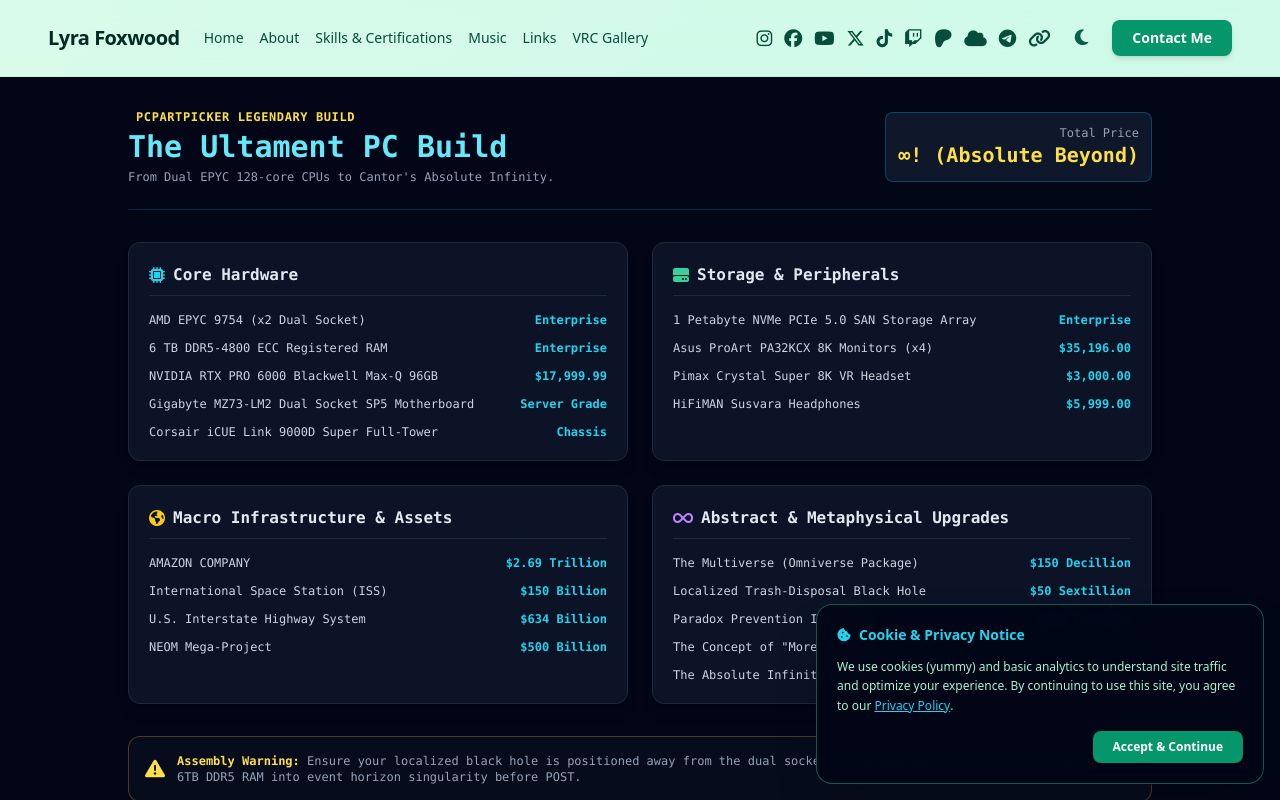
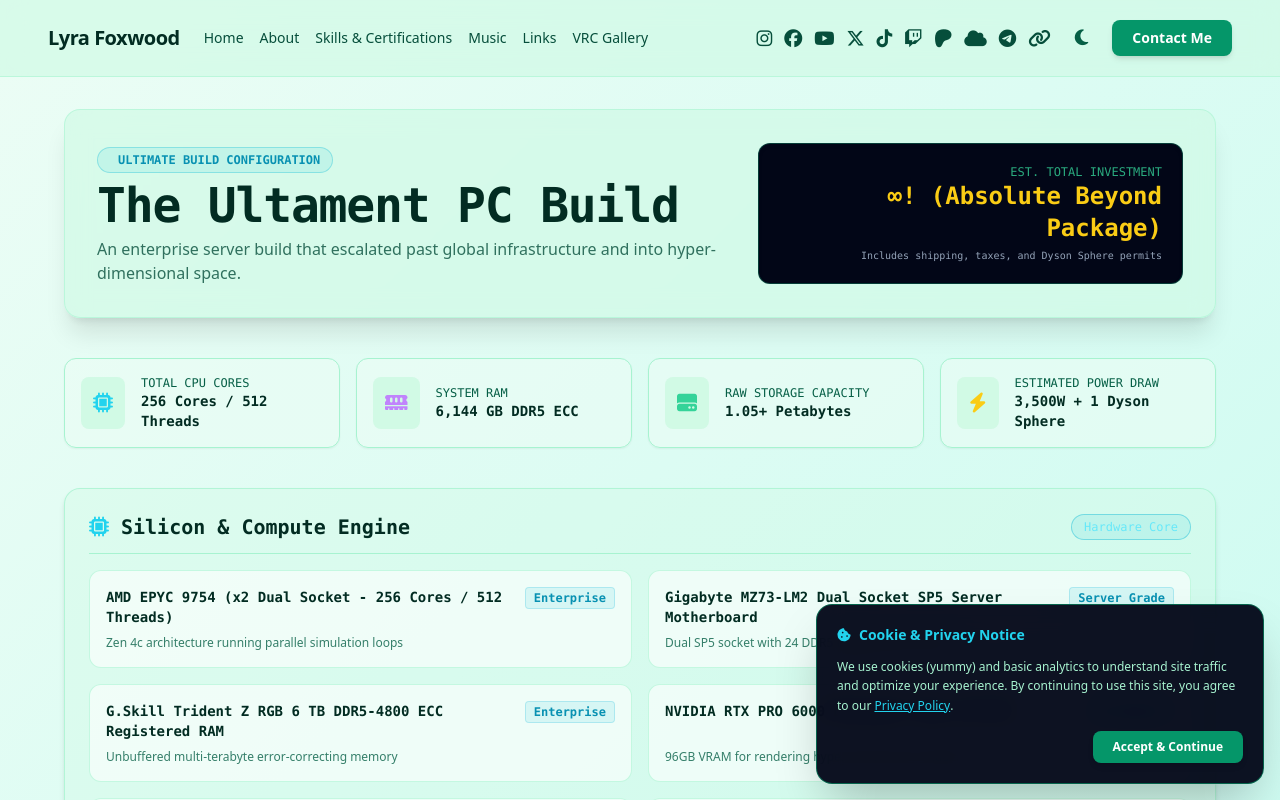
Before and after one commit to Lyra-Social-Group/lyrafoxwood, a Vue app: page /ultament-pc in a window 1280 px wide. Shown: the top 800 px of the page. Built offline with nearby package versions, Linux system fonts and the light colour scheme; no server answers.

Commit message:
modified:   src/views/UltamentPcView.vue

```diff
--- a/src/views/UltamentPcView.vue
+++ b/src/views/UltamentPcView.vue
@@ -4,112 +4,215 @@
 interface SpecCategory {
   title: string
   icon: string
-  items: { name: string; price: string; note?: string }[]
+  badgeText: string
+  badgeColor: string
+  items: { name: string; price: string; note: string }[]
 }
+
+const totalCost = '∞! (Absolute Beyond Package)'
 
 const specCategories = ref<SpecCategory[]>([
   {
-    title: 'Core Hardware',
+    title: 'Silicon & Compute Engine',
     icon: 'fa-solid fa-microchip text-cyan-400',
+    badgeText: 'Hardware Core',
+    badgeColor: 'border-cyan-500/40 text-cyan-300 bg-cyan-500/10',
     items: [
-      { name: 'AMD EPYC 9754 (x2 Dual Socket)', price: 'Enterprise' },
-      { name: '6 TB DDR5-4800 ECC Registered RAM', price: 'Enterprise' },
-      { name: 'NVIDIA RTX PRO 6000 Blackwell Max-Q 96GB', price: '$17,999.99' },
-      { name: 'Gigabyte MZ73-LM2 Dual Socket SP5 Motherboard', price: 'Server Grade' },
-      { name: 'Corsair iCUE Link 9000D Super Full-Tower', price: 'Chassis' }
+      { name: 'AMD EPYC 9754 (x2 Dual Socket - 256 Cores / 512 Threads)', price: 'Enterprise', note: 'Zen 4c architecture running parallel simulation loops' },
+      { name: 'Gigabyte MZ73-LM2 Dual Socket SP5 Server Motherboard', price: 'Server Grade', note: 'Dual SP5 socket with 24 DDR5 DIMM slots & PCIe 5.0' },
+      { name: 'G.Skill Trident Z RGB 6 TB DDR5-4800 ECC Registered RAM', price: 'Enterprise', note: 'Unbuffered multi-terabyte error-correcting memory' },
+      { name: 'NVIDIA RTX PRO 6000 Blackwell Max-Q 96 GB', price: '$17,999.99', note: '96GB VRAM for rendering hyper-dimensional shaders' },
+      { name: 'Asus ROG STRIX LC 360 RGB White Edition CPU Cooler', price: '$411.00', note: 'Custom modified block for planetary liquid nitrogen routing' },
+      { name: 'Thermal Grizzly Kryonaut Extreme (33.84g)', price: '$94.99', note: 'Applied across both EPYC heatspreaders' }
     ]
   },
   {
-    title: 'Storage & Peripherals',
-    icon: 'fa-solid fa-hard-drive text-emerald-400',
+    title: 'Storage Infrastructure & Cold Vaults',
+    icon: 'fa-solid fa-database text-emerald-400',
+    badgeText: 'Petabyte Array',
+    badgeColor: 'border-emerald-500/40 text-emerald-300 bg-emerald-500/10',
     items: [
-      { name: '1 Petabyte NVMe PCIe 5.0 SAN Storage Array', price: 'Enterprise' },
-      { name: 'Asus ProArt PA32KCX 8K Monitors (x4)', price: '$35,196.00' },
-      { name: 'Pimax Crystal Super 8K VR Headset', price: '$3,000.00' },
-      { name: 'HiFiMAN Susvara Headphones', price: '$5,999.00' }
+      { name: '1 Petabyte NVMe PCIe 5.0 SAN Storage Array', price: 'Enterprise', note: 'Direct Fiber Channel connection to local data center' },
+      { name: 'Kingston FURY Renegade G5 8 TB M.2 PCIe 5.0 NVMe SSD', price: '$2,955.93', note: 'Blazing fast boot drive for OS and real-time cache' },
+      { name: 'Samsung 990 Pro 2 TB M.2 PCIe 4.0 NVMe SSD', price: '$389.00', note: 'Dedicated scratch disk for video rendering' },
+      { name: 'Mushkin Source HC 16 TB 2.5" SSD (x3 Array)', price: '$48,372.90', note: 'High-density SATA array for local backup drops' },
+      { name: 'Apricorn Aegis Fortress L3 20 TB Hardware Encrypted SSD', price: '$14,199.00', note: 'FIPS 140-3 Level 3 hardware encrypted external vault' }
     ]
   },
   {
-    title: 'Macro Infrastructure & Assets',
-    icon: 'fa-solid fa-earth-americas text-yellow-400',
+    title: 'Peripherals, Visuals & Audio Matrix',
+    icon: 'fa-solid fa-desktop text-purple-400',
+    badgeText: 'Sensory Output',
+    badgeColor: 'border-purple-500/40 text-purple-300 bg-purple-500/10',
     items: [
-      { name: 'AMAZON COMPANY', price: '$2.69 Trillion' },
-      { name: 'International Space Station (ISS)', price: '$150 Billion' },
-      { name: 'U.S. Interstate Highway System', price: '$634 Billion' },
-      { name: 'NEOM Mega-Project', price: '$500 Billion' }
+      { name: 'Asus ProArt Display PA32KCX 32" 8K 60Hz Monitor (x4 Quad Quad Setup)', price: '$35,196.00', note: '32-inch 7680x4320 Mini-LED color accurate screens' },
+      { name: 'Pimax Crystal Super 8K Micro-OLED VR Headset', price: '$3,000.00', note: 'Micro-OLED panel clarity for ultra-immersive VRChat worlds' },
+      { name: 'HiFiMAN Susvara Planar Magnetic Headphones', price: '$5,999.00', note: 'Ultra-clear acoustic monitoring for audio mixing' },
+      { name: 'Edifier S3000MKII 256W Active Bookshelf Speakers', price: '$999.99', note: 'Planar diaphragm tweeters with wireless interconnect' },
+      { name: 'ASUS ROG Azoth Extreme 20th Edition Mechanical Keyboard', price: 'Custom', note: 'Full OLED touchscreen display and carbon fiber plate' },
+      { name: 'Finalmouse UltralightX Guardian Tiger', price: 'Custom', note: 'Ultralight carbon-composite wireless gaming mouse' },
+      { name: 'OBSBOT Tiny 3 4K AI-Powered Tracking Webcam', price: '$349.00', note: 'Auto-framing and PTZ control for live streams' }
     ]
   },
   {
-    title: 'Abstract & Metaphysical Upgrades',
-    icon: 'fa-solid fa-infinity text-purple-400',
+    title: 'Macro Physical & Planetary Infrastructure',
+    icon: 'fa-solid fa-earth-americas text-yellow-400',
+    badgeText: 'Global Assets',
+    badgeColor: 'border-yellow-500/40 text-yellow-300 bg-yellow-500/10',
     items: [
-      { name: 'The Multiverse (Omniverse Package)', price: '$150 Decillion' },
-      { name: 'Localized Trash-Disposal Black Hole', price: '$50 Sextillion' },
-      { name: 'Paradox Prevention Insurance', price: '$999 Trillion' },
-      { name: 'The Concept of "More" Itself', price: '∞' },
-      { name: 'The Absolute Infinity (Ω / Cantor)', price: '∞ × 2' }
+      { name: 'AMAZON COMPANY', price: '$2.69 Trillion', note: 'Acquired for same-day delivery on replacement components' },
+      { name: 'U.S. Interstate Highway System', price: '$634 Billion', note: 'Low-latency physical logistics cabling route' },
+      { name: 'NEOM Mega-Project', price: '$500 Billion', note: 'Dedicated cooling facility and solar farm region' },
+      { name: 'International Space Station (ISS)', price: '$150 Billion', note: 'Zero-gravity orbital heat sink testing platform' },
+      { name: 'USS Gerald R. Ford (CVN-78 Aircraft Carrier)', price: '$13.3 Billion', note: 'Mobile off-grid backup generator platform' }
+    ]
+  },
+  {
+    title: 'Cosmic & Metaphysical Upgrades',
+    icon: 'fa-solid fa-infinity text-cyan-300',
+    badgeText: 'Omnipresent Tier',
+    badgeColor: 'border-cyan-500/40 text-cyan-300 bg-cyan-500/10',
+    items: [
+      { name: 'The Multiverse (Omniverse Package)', price: '$150 Decillion', note: 'Multi-threaded reality rendering across parallel dimensions' },
+      { name: 'A Dyson Sphere Solar Engine', price: '$20 Septillion', note: 'Harnessing 100% of star energy output for power delivery' },
+      { name: 'Localized Stable Black Hole', price: '$50 Sextillion', note: 'Installed at chassis base for automated packaging disposal' },
+      { name: 'The Unifying Theory of Everything', price: '$444 Quinquagintillion', note: 'Patch release fix for quantum physics bugs' },
+      { name: 'The Absolute Infinity (Ω / Cantor Absolute)', price: '∞ × 2', note: 'Infinite computing headroom with 2x safety tolerance' }
     ]
   }
+])
+
+const buildMetrics = ref([
+  { label: 'Total CPU Cores', value: '256 Cores / 512 Threads', icon: 'fa-solid fa-microchip text-cyan-400' },
+  { label: 'System RAM', value: '6,144 GB DDR5 ECC', icon: 'fa-solid fa-memory text-purple-400' },
+  { label: 'Raw Storage Capacity', value: '1.05+ Petabytes', icon: 'fa-solid fa-hard-drive text-emerald-400' },
+  { label: 'Estimated Power Draw', value: '3,500W + 1 Dyson Sphere', icon: 'fa-solid fa-bolt text-yellow-400' }
+])
+
+const assemblyNotes = ref([
+  'Apply Thermal Grizzly paste evenly across both EPYC CPU heatspreaders. Do not apply liquid metal to abstract concepts.',
+  'Position the Localized Black Hole directly below the PSU shroud to clear cardboard boxes automatically.',
+  'Place one Fragile Sticker on the CORSAIR 9000D tempered glass, and another on the Titanium Fourth Wall.',
+  'If a blue screen occurs during boot, press the "Undo" Button for the Big Bang and return to the Pre-Existing Void.'
 ])
 </script>
 
 <template>
-  <main class="min-h-screen bg-slate-950 text-slate-100 p-4 sm:p-8 font-mono">
-    <div class="max-w-5xl mx-auto space-y-8">
+  <main class="min-h-screen bg-transparent text-emerald-950 dark:text-emerald-50 p-4 sm:p-8 font-sans transition-colors duration-300">
+    <div class="max-w-6xl mx-auto space-y-10">
 
-      <!-- Header -->
-      <header class="border-b border-cyan-500/20 pb-6 flex flex-col md:flex-row md:items-center justify-between gap-4">
-        <div>
-          <div class="flex items-center gap-2 text-xs text-yellow-300 font-bold uppercase tracking-wider mb-1">
-            <i class="fa-solid fa-sparkles"></i> PCPartPicker Legendary Build
+      <!-- Banner & Title -->
+      <header class="bg-emerald-100/70 dark:bg-slate-900/80 backdrop-blur-md border border-emerald-200/60 dark:border-emerald-900/60 rounded-2xl p-6 sm:p-8 shadow-xl">
+        <div class="flex flex-col lg:flex-row lg:items-center justify-between gap-6">
+          <div class="space-y-2">
+            <div class="inline-flex items-center gap-2 text-xs font-mono font-bold uppercase text-cyan-600 dark:text-cyan-400 bg-cyan-500/10 px-3 py-1 rounded-full border border-cyan-500/30">
+              <i class="fa-solid fa-sparkles text-yellow-400"></i> Ultimate Build Configuration
             </div>
-          <h1 class="text-3xl font-bold text-cyan-300">
+            <h1 class="text-3xl sm:text-5xl font-extrabold tracking-tight text-emerald-950 dark:text-emerald-300 font-mono">
               The Ultament PC Build
             </h1>
-          <p class="text-xs text-slate-400 mt-1">
-            From Dual EPYC 128-core CPUs to Cantor's Absolute Infinity.
+            <p class="text-sm sm:text-base text-emerald-900/80 dark:text-emerald-200/80 max-w-2xl">
+              An enterprise server build that escalated past global infrastructure and into hyper-dimensional space.
             </p>
           </div>
 
-        <div class="bg-slate-900 border border-cyan-500/30 p-3 rounded-lg text-right">
-          <span class="block text-xs text-slate-400">Total Price</span>
-          <span class="text-xl font-bold text-yellow-300">
-            ∞! (Absolute Beyond)
+          <div class="bg-slate-950 border border-emerald-500/30 p-5 rounded-xl text-left lg:text-right min-w-[240px] shadow-inner">
+            <span class="block text-xs font-mono text-emerald-400/80 uppercase">Est. Total Investment</span>
+            <span class="text-2xl font-mono font-extrabold text-yellow-400">
+              {{ totalCost }}
             </span>
+            <span class="block text-[10px] font-mono text-slate-400 mt-1">Includes shipping, taxes, and Dyson Sphere permits</span>
+          </div>
         </div>
       </header>
 
-      <!-- Spec Categories Grid -->
-      <section class="grid grid-cols-1 md:grid-cols-2 gap-6">
+      <!-- Key Metrics Overview Grid -->
+      <section class="grid grid-cols-1 sm:grid-cols-2 lg:grid-cols-4 gap-4">
+        <div
+          v-for="metric in buildMetrics"
+          :key="metric.label"
+          class="bg-emerald-50/60 dark:bg-slate-900/60 border border-emerald-200 dark:border-slate-800 rounded-xl p-4 flex items-center space-x-4 shadow-sm"
+        >
+          <div class="p-3 bg-emerald-100 dark:bg-slate-800 rounded-lg text-xl">
+            <i :class="metric.icon"></i>
+          </div>
+          <div>
+            <p class="text-xs font-mono text-emerald-800 dark:text-slate-400 uppercase">{{ metric.label }}</p>
+            <p class="text-sm font-mono font-bold text-emerald-950 dark:text-emerald-300">{{ metric.value }}</p>
+          </div>
+        </div>
+      </section>
+
+      <!-- Component Categories -->
+      <section class="space-y-6">
         <div
           v-for="cat in specCategories"
           :key="cat.title"
-          class="bg-slate-900/80 border border-slate-800 rounded-xl p-5 hover:border-cyan-500/40 transition-colors shadow-lg"
+          class="bg-emerald-100/40 dark:bg-slate-900/80 border border-emerald-200/80 dark:border-emerald-900/50 rounded-2xl p-6 shadow-md transition-colors"
         >
-          <h2 class="text-base font-bold text-slate-200 flex items-center gap-2 mb-4 border-b border-slate-800 pb-2">
+          <div class="flex items-center justify-between mb-4 border-b border-emerald-200 dark:border-emerald-900/50 pb-3">
+            <h2 class="text-lg sm:text-xl font-mono font-bold text-emerald-950 dark:text-emerald-200 flex items-center gap-3">
               <i :class="cat.icon"></i>
               {{ cat.title }}
             </h2>
+            <span :class="['text-xs font-mono px-3 py-1 rounded-full border', cat.badgeColor]">
+              {{ cat.badgeText }}
+            </span>
+          </div>
 
-          <ul class="space-y-3">
-            <li
+          <div class="grid grid-cols-1 md:grid-cols-2 gap-4">
+            <div
               v-for="item in cat.items"
               :key="item.name"
-              class="flex items-start justify-between text-xs gap-3"
+              class="bg-white/60 dark:bg-slate-950/70 border border-emerald-200/60 dark:border-slate-800/80 rounded-xl p-4 flex flex-col justify-between space-y-2 hover:border-cyan-500/40 transition-colors"
             >
-              <span class="text-slate-300">{{ item.name }}</span>
-              <span class="text-cyan-400 font-semibold whitespace-nowrap">{{ item.price }}</span>
-            </li>
-          </ul>
+              <div class="flex justify-between items-start gap-2">
+                <span class="font-mono text-sm font-bold text-emerald-950 dark:text-slate-200">{{ item.name }}</span>
+                <span class="font-mono text-xs font-semibold text-cyan-600 dark:text-cyan-400 bg-cyan-500/10 px-2 py-0.5 rounded border border-cyan-500/20 whitespace-nowrap">
+                  {{ item.price }}
+                </span>
+              </div>
+              <p class="text-xs text-emerald-800/80 dark:text-slate-400 font-sans">
+                {{ item.note }}
+              </p>
+            </div>
+          </div>
         </div>
       </section>
 
-      <!-- Footer Warning Box -->
-      <footer class="bg-slate-900/40 border border-yellow-500/30 rounded-xl p-4 text-xs text-slate-400 flex items-center gap-3">
-        <i class="fa-solid fa-triangle-exclamation text-yellow-300 text-xl flex-shrink-0"></i>
-        <p>
-          <strong class="text-yellow-300">Assembly Warning:</strong> Ensure your localized black hole is positioned away from the dual socket SP5 motherboards to avoid pulling your 6TB DDR5 RAM into event horizon singularity before POST.
+      <!-- Build & Assembly Guide Section -->
+      <section class="bg-emerald-100/40 dark:bg-slate-900/80 border border-emerald-200/80 dark:border-emerald-900/50 rounded-2xl p-6 shadow-md">
+        <h2 class="text-xl font-mono font-bold text-emerald-950 dark:text-emerald-200 flex items-center gap-2 mb-4">
+          <i class="fa-solid fa-wrench text-yellow-400"></i> Assembly & Cable Management Protocol
+        </h2>
+
+        <div class="grid grid-cols-1 md:grid-cols-2 gap-4">
+          <div
+            v-for="(note, idx) in assemblyNotes"
+            :key="idx"
+            class="flex items-start space-x-3 bg-white/60 dark:bg-slate-950/70 border border-emerald-200/60 dark:border-slate-800/80 rounded-xl p-4"
+          >
+            <span class="font-mono text-xs font-bold bg-cyan-500/20 text-cyan-600 dark:text-cyan-400 px-2 py-1 rounded border border-cyan-500/30">
+              0{{ idx + 1 }}
+            </span>
+            <p class="text-xs font-mono text-emerald-900 dark:text-slate-300">
+              {{ note }}
             </p>
+          </div>
+        </div>
+      </section>
+
+      <!-- Danger/Warning Footer Box -->
+      <footer class="bg-yellow-500/10 border border-yellow-500/40 rounded-2xl p-6 flex items-start gap-4 shadow-lg">
+        <i class="fa-solid fa-triangle-exclamation text-yellow-400 text-2xl mt-0.5 flex-shrink-0"></i>
+        <div class="space-y-1">
+          <h3 class="text-sm font-mono font-bold text-yellow-400">
+            Singularity Safety Notice
+          </h3>
+          <p class="text-xs text-emerald-900 dark:text-slate-300">
+            Ensure your localized trash black hole is safely mounted at the bottom of the Corsair 9000D case prior to powering up the dual SP5 motherboard sockets. Do not attempt to overclock reality without active Paradox Prevention Insurance.
+          </p>
+        </div>
       </footer>
 
     </div>
```
Lines whose indentation alone changed are shown as unchanged.
